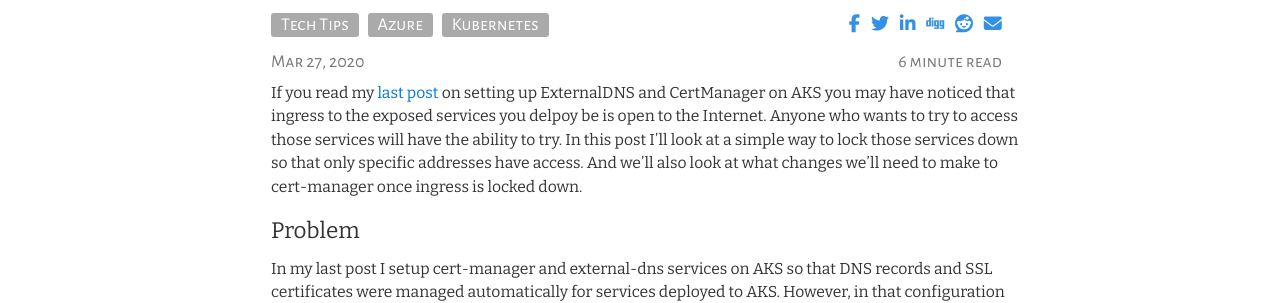
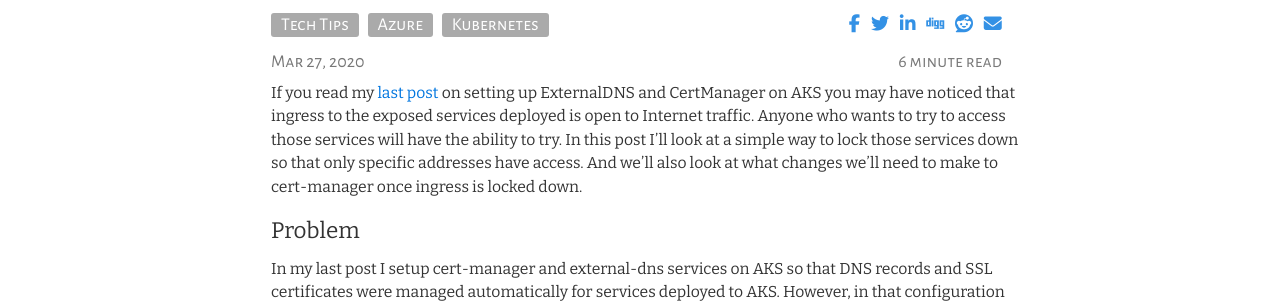
Before and after one commit to brentmcconnell/brentmcconnell.github.io, a Jekyll site: the page built from _posts/2020-03-27-aks-ingress-whitelist.md, in a window 1280 px wide and 900 px high. Shown: the part 271-574 px from the top of the window. Built offline with Jekyll 4.4.1, drawn with Linux system fonts in a browser that asks for light colours; nearby versions of some CDN libraries.

Commit message:
mod post

```diff
--- a/_posts/2020-03-27-aks-ingress-whitelist.md
+++ b/_posts/2020-03-27-aks-ingress-whitelist.md
@@ -15,7 +15,7 @@
 If you read my [last
 post](https://www.azurepatterns.com/2020/03/17/aks-external-dns) on setting up
 ExternalDNS and CertManager on AKS you may have noticed that ingress to the
-exposed services you delpoy be is open to the Internet.  Anyone who
+exposed services deployed is open to Internet traffic.  Anyone who
 wants to try to access those services will have the ability to try.
 In this post I'll look at a simple way to lock those services down so that
 only specific addresses have access. And we'll also look at what changes
```
